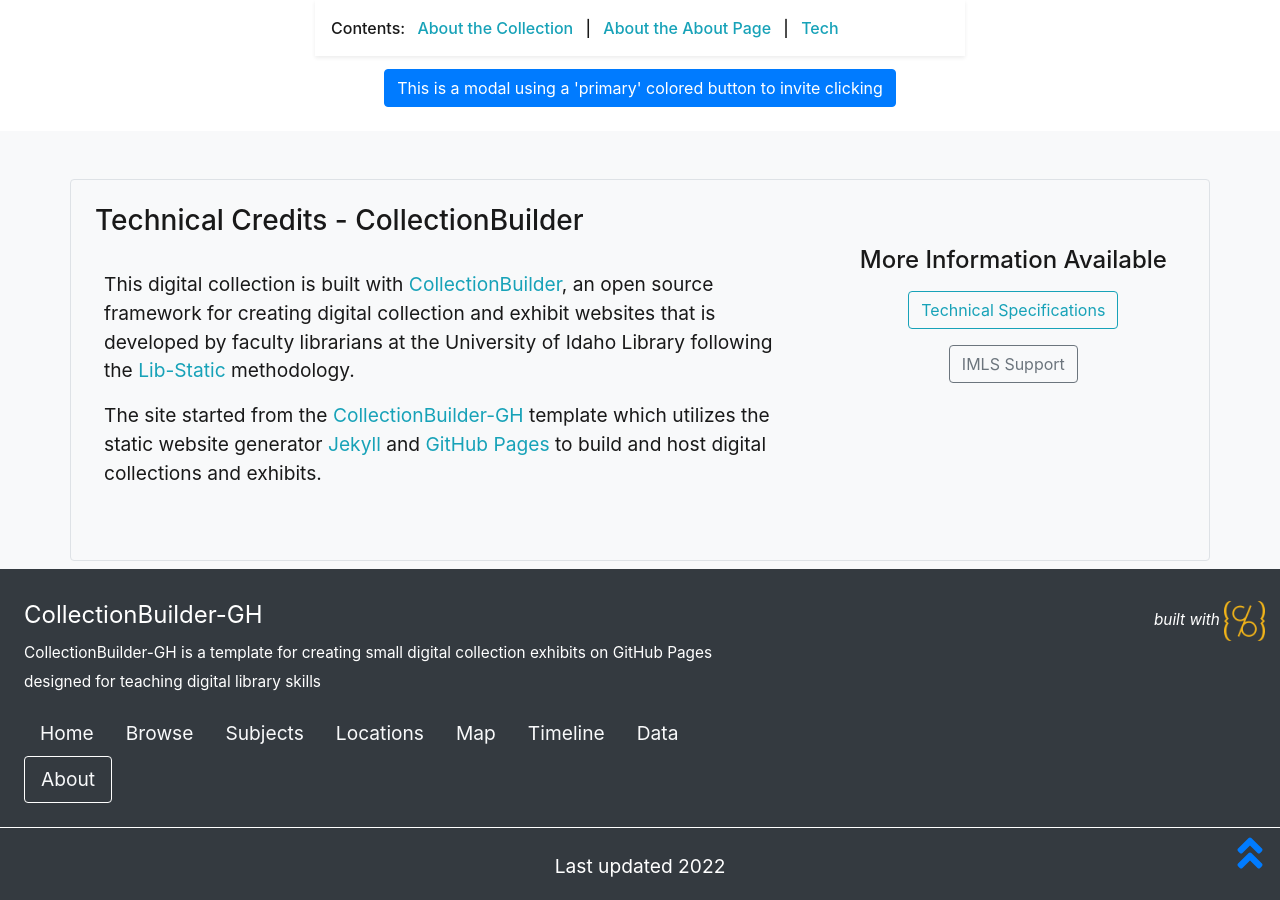
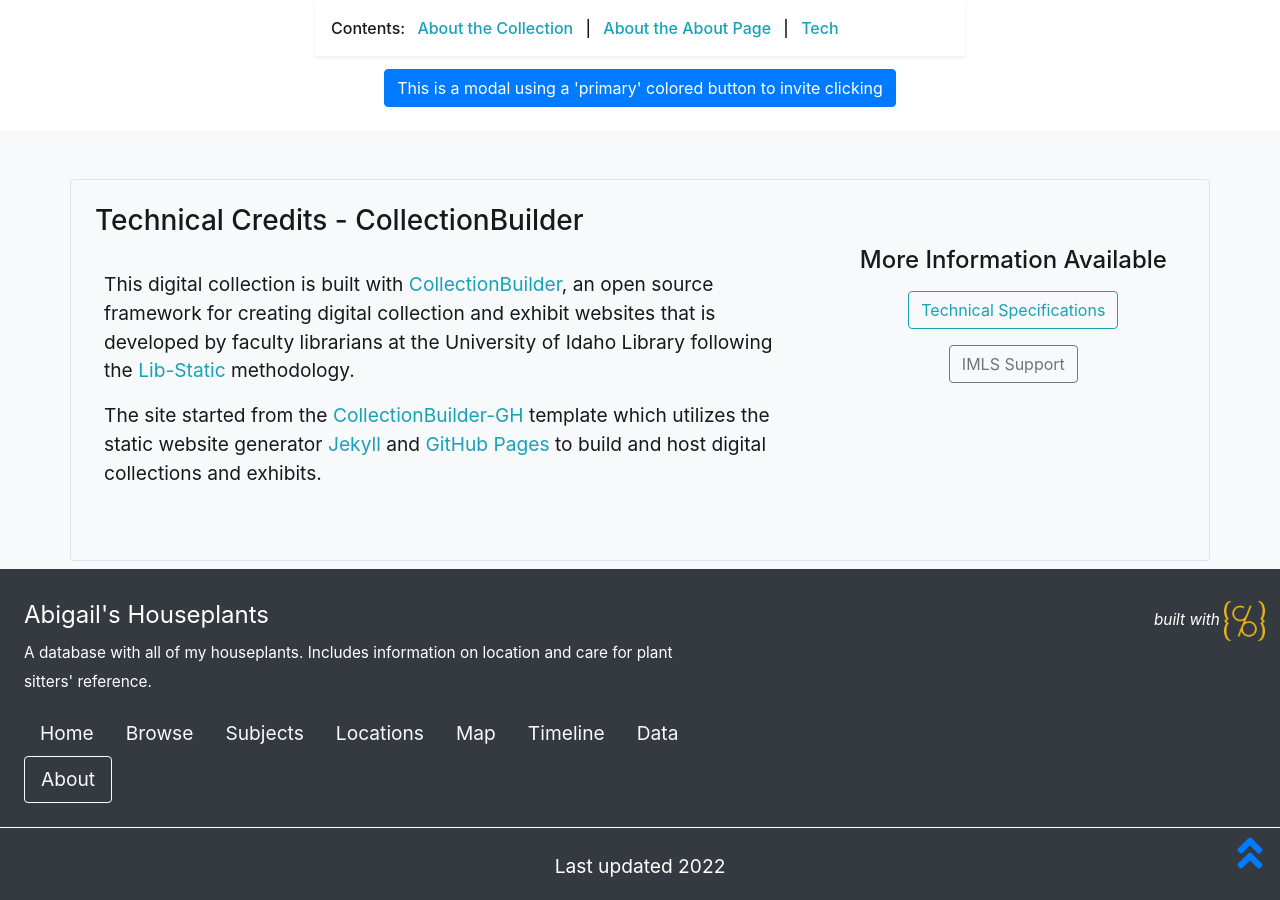
Before and after one commit to abblygail/abblygail-houseplants, a Jekyll site: the page built from pages/about.md, in a window 1280 px wide and 900 px high, scrolled down 4902 px. Built offline with Jekyll 4.4.1, drawn with Linux system fonts in a browser that asks for light colours; some of the changed text lies outside the part shown.

Commit message:
Update _config.yml

```diff
--- a/_config.yml
+++ b/_config.yml
@@ -20,21 +20,21 @@
 # SITE SETTINGS
 #
 # title of site appears in banner
-title: CollectionBuilder-GH
+title: Abigail's Houseplants
 # tagline, a short phrase that will appear throughout the site in the top banner
-tagline: a template for creating simple digital exhibits
+tagline: a collection of all my houseplants
 # description appears in meta tags and other locations
 # this description might appear in search result lists, keep around 160 characters max
-description: "CollectionBuilder-GH is a template for creating small digital collection exhibits on GitHub Pages designed for teaching digital library skills"
+description: "A database with all of my houseplants. Includes information on location and care for plant sitters' reference."
 # creator of the digital collection, to appear in meta tags; we typically use our GitHub usernames but feel free to just use your name
-author: CollectionBuilder
+author: abblygail (Abigail Perka)
 
 ##########
 # COLLECTION SETTINGS
 #
 # Set the metadata for your collection (the name of the csv file in your _data directory that describes the objects in your collection)
 # Use the filename of your CSV **without** the ".csv" extension! E.g. _data/demo-metadata.csv --> "demo-metadata"
-metadata: demo-metadata
+metadata: Metadata_Houseplants
 
 ##########
 # Site/Organization Branding
@@ -61,7 +61,7 @@
 # ROBOTS EXCLUDE
 #
 # set noindex to true if you do NOT want Google to index your site
-# noindex: true
+noindex: true
 
 ##########
 # BUILD SETTINGS
```
